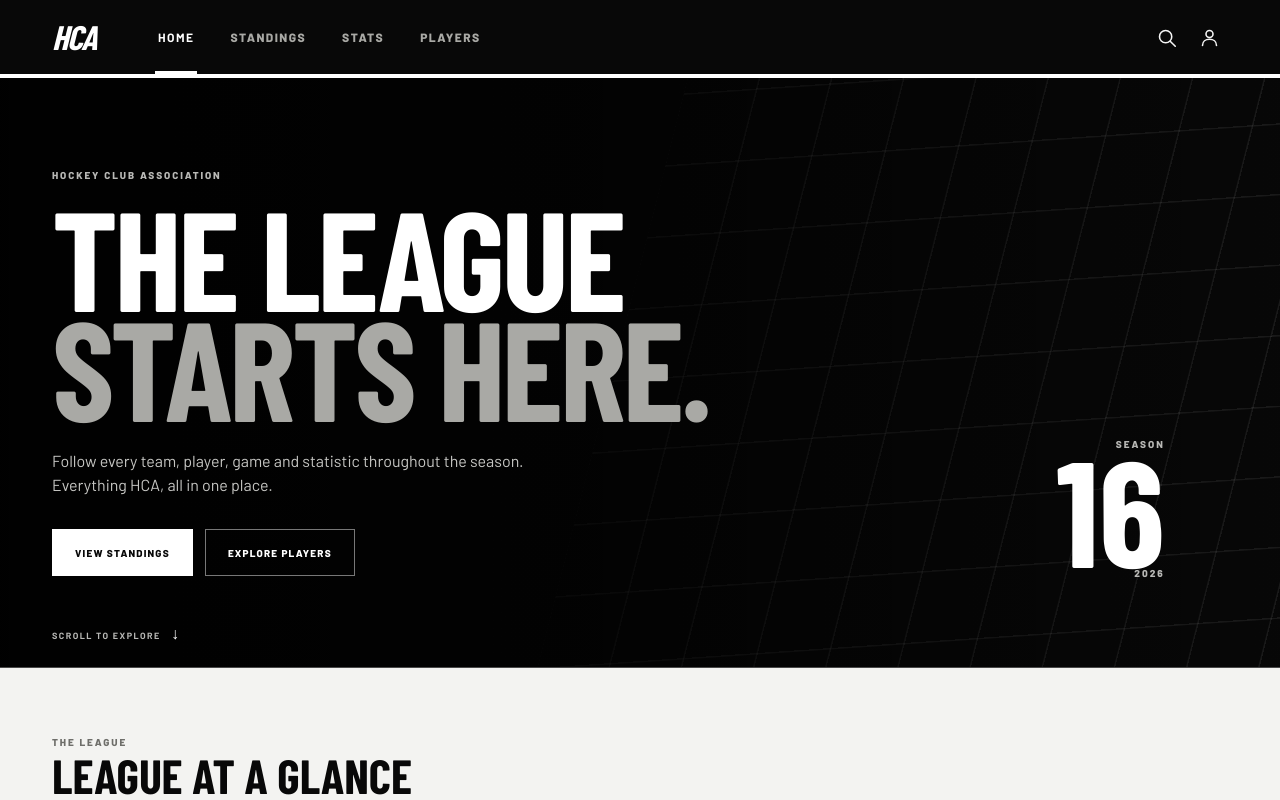
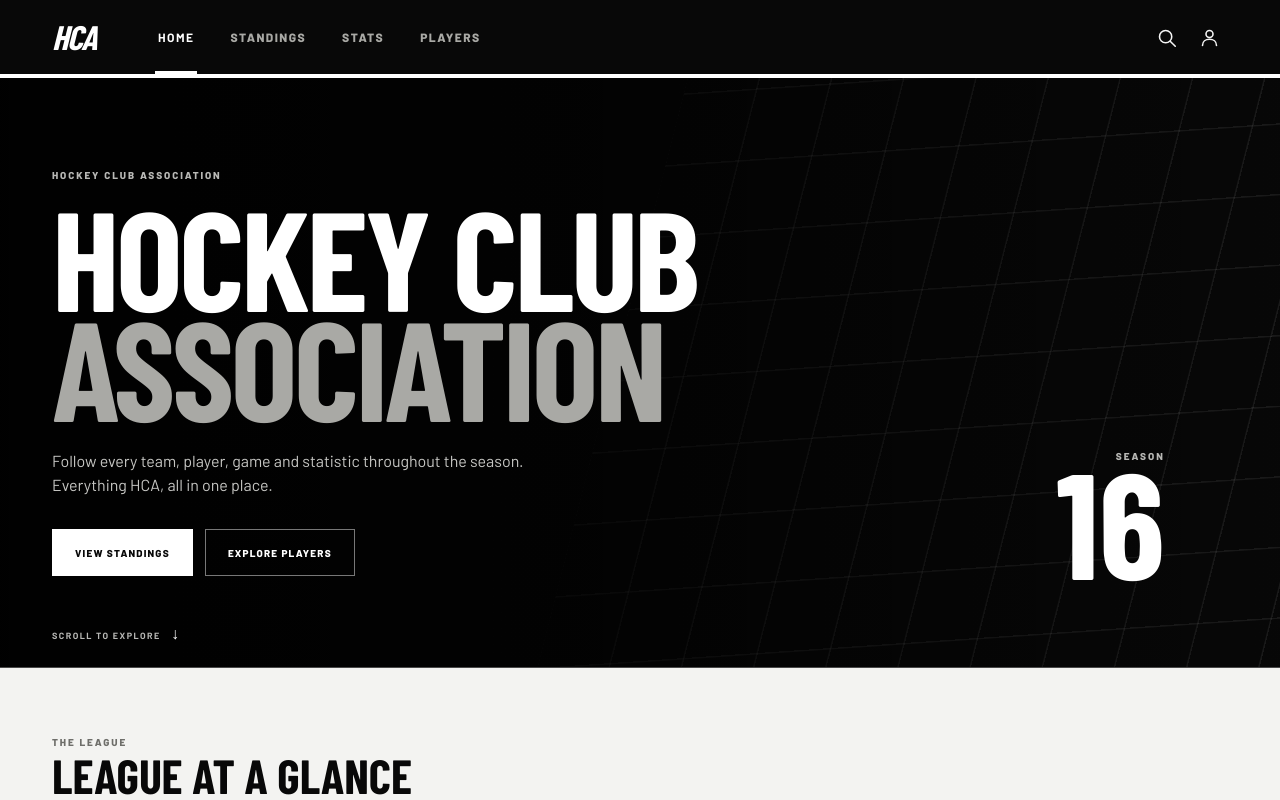
Before and after one commit to Mridontkn/HCAWebsite, a plain HTML site: page index.html in a window 1280 px wide. Shown: the top 800 px of the page. Drawn offline with nearby package versions, Linux system fonts and the light colour scheme; no server answers; a web font is replaced by a local one.

Commit message:
ssssssxxxzzz

```diff
--- a/index.html
+++ b/index.html
@@ -17,7 +17,7 @@
     <div class="hero-overlay"></div>
     <div class="hero-content">
       <span class="eyebrow">HOCKEY CLUB ASSOCIATION</span>
-      <h1>THE LEAGUE<br><span>STARTS HERE.</span></h1>
+      <h1>HOCKEY CLUB<br><span>ASSOCIATION</span></h1>
       <p>
         Follow every team, player, game and statistic throughout the season.
         Everything HCA, all in one place.
@@ -31,7 +31,6 @@
     <div class="hero-season">
       <span>SEASON</span>
       <strong id="season-number">16</strong>
-      <small>2026</small>
     </div>
 
     <div class="hero-scroll">SCROLL TO EXPLORE <span>↓</span></div>
```
